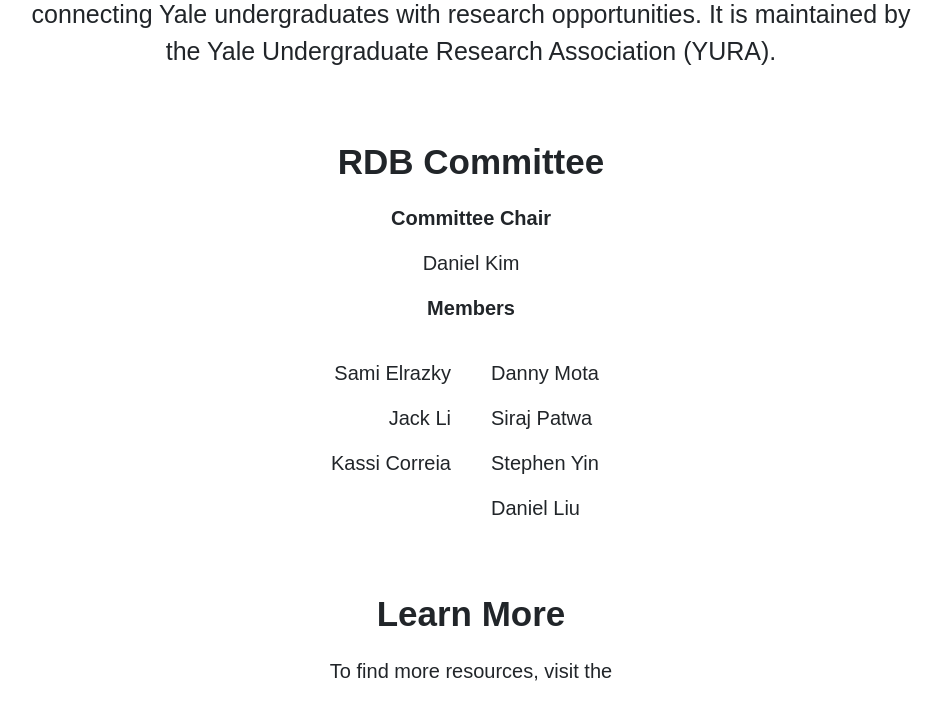
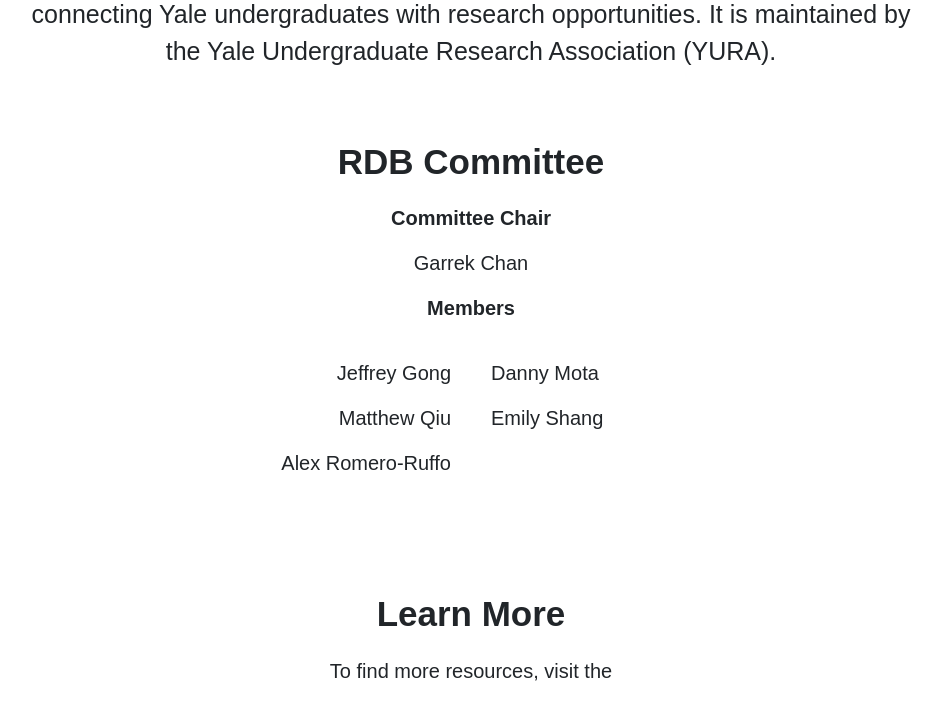
Before and after one commit to kindalime/RDB, a Django app: page /about/ in a window 1280 px wide. Shown: the part 479-1183 px from the top of the page, without its empty margins (169-1111 px from the left). Run offline with Django 3.2, Linux system fonts and the light colour scheme; some libraries are stand-ins or nearby versions.

Commit message:
Update member list

```diff
--- a/templates/about.html
+++ b/templates/about.html
@@ -28,20 +28,18 @@
     </p>
 
         <p class="body05b">Committee Chair</p>
-            <p class="body05">Daniel Kim</p>
+            <p class="body05">Garrek Chan</p>
         <p class="body05b">Members</p>
 
                 <div class="float-child body05">
-                    <p style="text-align:right;">Sami Elrazky</p>
-                    <p style="text-align:right;">Jack Li</p>
-                    <p style="text-align:right;">Kassi Correia</p>
+                    <p style="text-align:right;">Jeffrey Gong</p>
+                    <p style="text-align:right;">Matthew Qiu</p>
+                    <p style="text-align:right;">Alex Romero-Ruffo</p>
                 </div>
 
                 <div class="float-child body05">
                     <p style="text-align:left;">Danny Mota</p>
-                    <p style="text-align:left;">Siraj Patwa</p>
-                    <p style="text-align:left;">Stephen Yin</p>
-                    <p style="text-align:left;">Daniel Liu</p>
+                    <p style="text-align:left;">Emily Shang</p>
                 </div>
 
         <div class="space3"></div>
```
